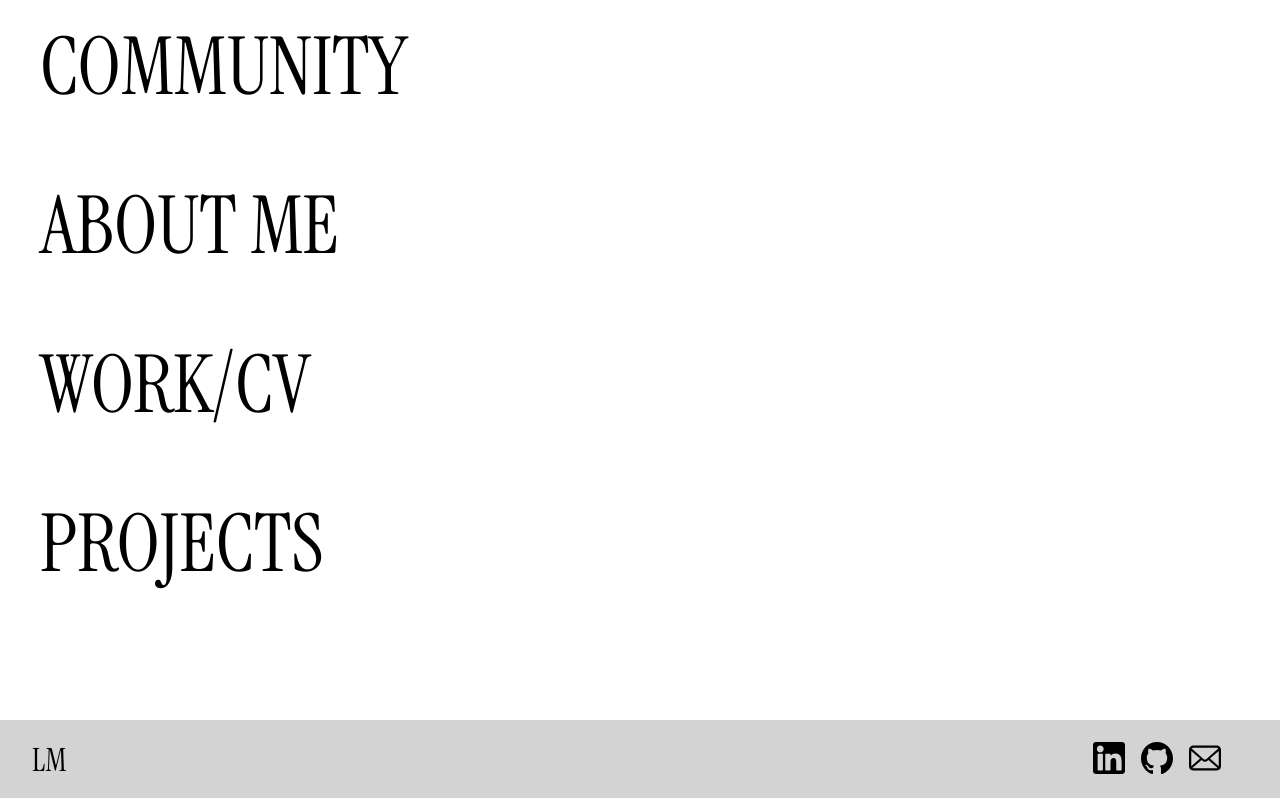
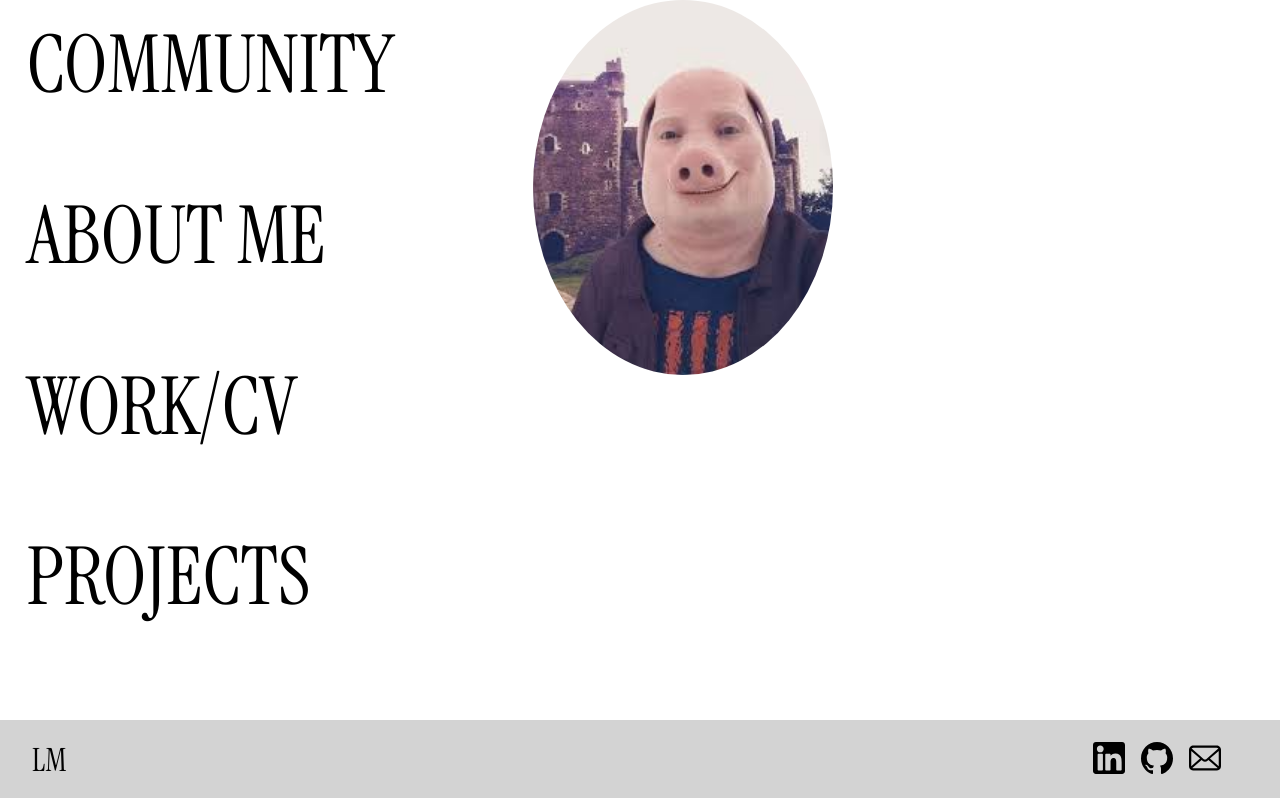
Before and after one commit to Logan-Mui/Web-Portfolio, a React (Vite) app: page / in a window 1280 px wide. Shown: the top 798 px of the page. Built offline with nearby package versions, Linux system fonts and the light colour scheme.

Commit message:
growing the photo

```diff
--- a/src/styles/splash/menu.css
+++ b/src/styles/splash/menu.css
@@ -10,14 +10,19 @@
     width: 100%;
     height: 20%;
     font-size: 5em;
-    padding: 15px 0px 0px 0.5em;
+    padding: 2.5% 0px 2.5% 5%;
 }
 
 .PicOfMe {
+    width: 70%;
+    height: 100%;
+
     min-width: 300px;
     min-height: 300px;
 
     border-radius: 50%;
+
+    z-index: 1;
 }
 
 .PicOfMe img{
--- a/src/styles/splash/splash.css
+++ b/src/styles/splash/splash.css
@@ -1,4 +1,5 @@
 .Menu {
+    display:flex;
     width:100%;
     height:90%;
 }
```
